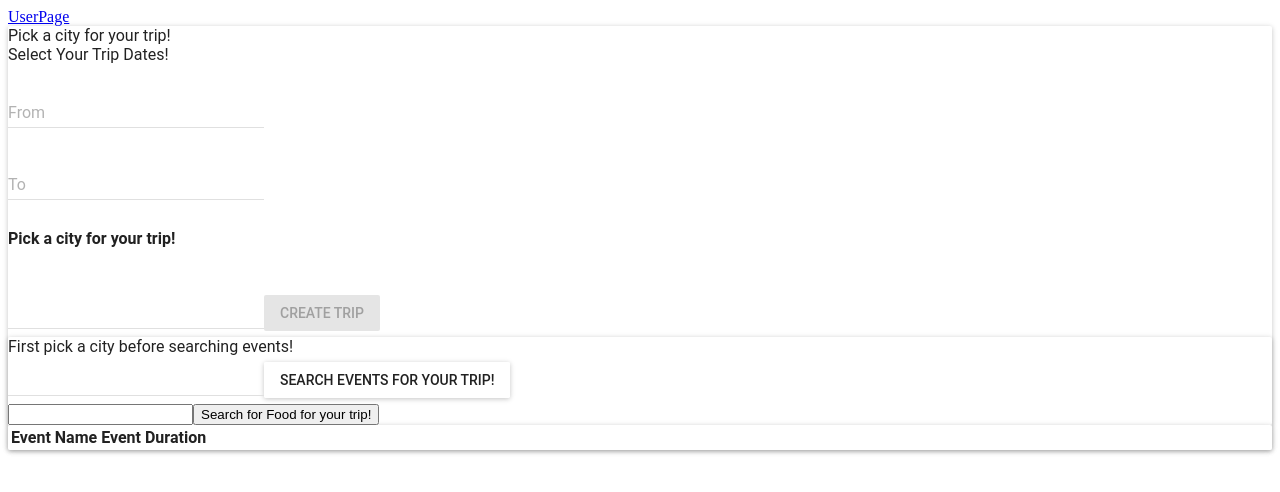
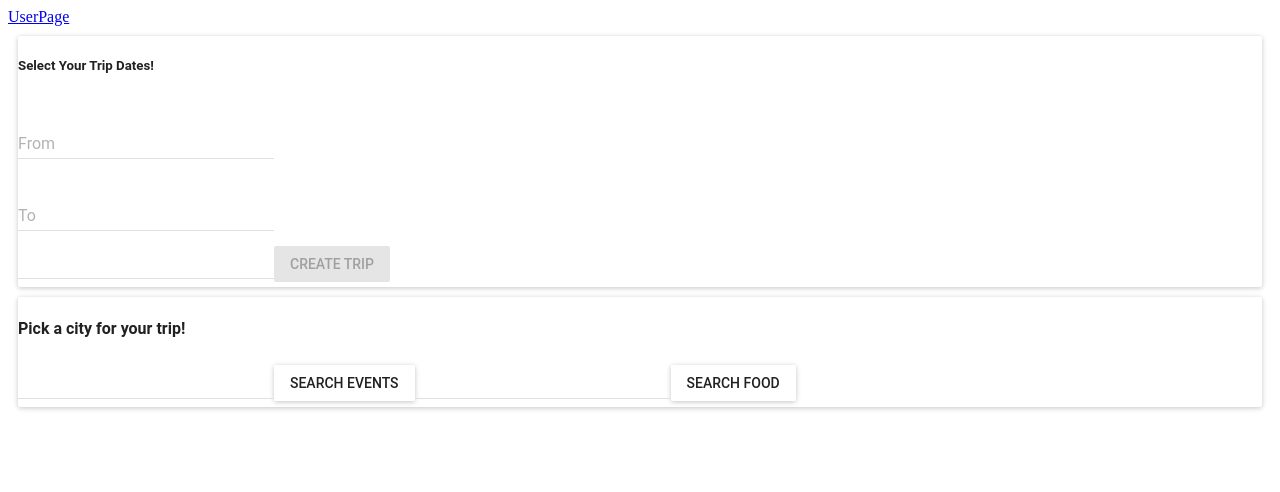
Before and after one commit to rileystevend/tripteaze, a React app: page /plan in a window 1280 px wide. Shown: the top 492 px of the page. Built offline with nearby package versions, Linux system fonts and the light colour scheme; the HTML template or start-up script is replaced by a standard one.

Commit message:
major style improvements

```diff
--- a/react-client/src/actions/index.js
+++ b/react-client/src/actions/index.js
@@ -160,7 +160,7 @@ const setTripEvents = (events) => ({ type: 'REFRESH_TRIP_EVENTS', payload: event
 
 /***************************** FOOD *************************************/
 
-export const updateFoodQuery = (query) => {console.log(query); return { type: 'UPDATE_FOOD_QUERY', payload: query }};
+export const updateFoodQuery = (query) => {return { type: 'UPDATE_FOOD_QUERY', payload: query }};
 
 export const searchForFood = (city, query) => {
   console.log(city, query);
--- a/react-client/src/components/activity.jsx
+++ b/react-client/src/components/activity.jsx
@@ -1,12 +1,14 @@
 import React from 'react';
 import { Card, CardActions, CardHeader, CardMedia, CardTitle, CardText } from 'material-ui/Card';
+
+//onClick={() => props.deleteEvent(event,props.user,props.city)}
 
 let Activity = (props) => {
   let cardStyle = {};
   if (props.sidebar) {
-    cardStyle = { textAlign: 'left'};
+    cardStyle = { textAlign: 'left', margin: '5px'};
   } else {
-    cardStyle = { textAlign: 'left', width: '300px' };
+    cardStyle = { textAlign: 'left', margin: '5px', width: '300px' };
   }
 
   if (props.type === 'event') {
--- a/react-client/src/components/events.jsx
+++ b/react-client/src/components/events.jsx
@@ -1,37 +1,65 @@
 import React from 'react';
 import moment from 'moment';
 
+import { GridList, GridTile } from 'material-ui/GridList';
+import Subheader from 'material-ui/Subheader';
+import IconButton from 'material-ui/IconButton';
+import AddBorder from 'material-ui/svg-icons/content/add-circle-outline';
+
 const styles = {
-  image: {
-      width: '13px'
+  root: {
+    display: 'flex',
+    flexWrap: 'wrap',
+    justifyContent: 'space-around',
+  },
+  gridList: {
+    width: '100%',
+    height: 900,
+    overflowY: 'auto',
+  },
+};
+//{moment(event.start.local).format('MM/DD/YY hh:mm A')} - { moment(event.end.local).format('MM/DD/YY hh:mm A')}
+const Events = (props) => {
+  if (props.events.length !== 0) {
+    console.log(props.events)
+    return (
+      <div style={styles.root}>
+        <GridList
+          cellHeight={180}
+          style={styles.gridList}
+        >
+          <Subheader>Events</Subheader>
+          {props.events.map((event) => {
+            if (event.logo) {
+              return (
+                <GridTile
+                  key={event.id}
+                  title={event.name.text}
+                  subtitle= 'date range'
+                  actionIcon={<IconButton onClick= {() => props.addEventToTrip(event, props.user, props.city)}><AddBorder color="white" /></IconButton>}
+                >
+                  <img src={event.logo.url} alt = '' />
+                </GridTile>
+              );
+            } else {
+              return (
+                <GridTile
+                  key={event.id}
+                  title={event.name.text}
+                  subtitle='date range'
+                  actionIcon={<IconButton onClick={() => props.addEventToTrip(event, props.user, props.city)}><AddBorder color="white" /></IconButton>}
+                >
+                  <img src='' />
+                </GridTile>
+              )
+            }
+          })}
+        </GridList>
+      </div>
+    );
+  } else {
+    return null;
   }
 }
 
-const Events = (props) => {
-  return (
-    <table>
-      <tbody>
-        <tr>
-        	<th>Event Name</th>
-        	<th>Event Duration</th>
-        </tr>
-        {props.events.map((event, index) =>
-    		<tr key={index}>
-
-    			<td>{moment(event.start.local).format('MM/DD/YY hh:mm A')} - {moment(event.end.local).format('MM/DD/YY hh:mm A')}</td>
-
-    			<td>
-                    <img onClick={() => props.addEventToTrip(event,props.user,props.city)} style={styles.image} src={'http://www.clker.com/cliparts/f/e/5/e/11954452971071026229jean_victor_balin_add.svg.med.png'}/>
-                    <img onClick={() => props.deleteEvent(event,props.user,props.city)} style={styles.image} src={'https://orig00.deviantart.net/bf3e/f/2017/209/d/3/battle_for_the_big_b__cross_body_newer__by_greatjobguys-dbhye7j.png'}/>
-                    <a href={event.url}>  {event.name.text}</a>
-                </td>
-    			<td>{event.start.local} - {event.end.local}</td>
-
-    		</tr>
-    		)}
-      </tbody>
-    </table>
-  );
-}
-
 export default Events;
--- a/react-client/src/components/restaurants.jsx
+++ b/react-client/src/components/restaurants.jsx
@@ -1,20 +1,67 @@
 import React from 'react';
-import RaisedButton from 'material-ui/RaisedButton';
+
+import { GridList, GridTile } from 'material-ui/GridList';
+import Subheader from 'material-ui/Subheader';
+import IconButton from 'material-ui/IconButton';
+import AddBorder from 'material-ui/svg-icons/content/add-circle-outline';
+
 
 const Eatin = (props) => {
-  return (
-    <div>
-      {props.restaurants.map((food, index) => (
-        <div key= {index} >
-          <RaisedButton onClick={() => props.addFoodToTrip(food, props.user, props.city)} label='Add' />
-            Restraurant Name
-            <a href={food.restaurant.url}>  {food.restaurant.name} </a>
-            average_cost_for_two
-            { food.restaurant.average_cost_for_two }
-        </div>
-    ))}
-    </div>
-  );
+
+  const styles = {
+    root: {
+      display: 'flex',
+      flexWrap: 'wrap',
+      justifyContent: 'space-around',
+    },
+    gridList: {
+      width: '100%',
+      height: 900,
+      overflowY: 'auto',
+    },
+  };
+
+  console.log(props.restaurants);
+  if (props.restaurants.length !== 0) {
+    return (
+      <div style={styles.root}>
+        <GridList
+          cellHeight={180}
+          style={styles.gridList}
+        >
+          <Subheader>restaurants</Subheader>
+          {props.restaurants.map((food) => {
+            console.log(food);
+            if (food.restaurant.featured_image) {
+              return (
+                <GridTile
+                  key={food.restaurant.id}
+                  title={food.restaurant.name}
+                  subtitle= {`Cost for Two $${food.restaurant.average_cost_for_two}`}
+                  actionIcon={<IconButton onClick={() => props.addFoodToTrip(food, props.user, props.city)}><AddBorder color="white" /></IconButton>}
+                >
+                  <img src={food.restaurant.featured_image} alt='' />
+                </GridTile>
+              );
+            } else {
+              return(
+                <GridTile
+                  key={food.restaurant.id}
+                  title={food.restaurant.name}
+                  subtitle={`Cost for Two $${food.restaurant.average_cost_for_two}`}
+                  actionIcon={<IconButton onClick={() => props.addFoodToTrip(food, props.user, props.city)}><AddBorder color="white" /></IconButton>}
+                >
+                  <img src='' />
+                </GridTile>
+              )
+            }
+          })}
+        </GridList>
+      </div>
+    );
+  } else {
+    return null;
+  }
 }
 
 export default Eatin;
--- a/react-client/src/components/searchPage.jsx
+++ b/react-client/src/components/searchPage.jsx
@@ -194,17 +194,15 @@ class SearchPage extends React.Component {
       <div>
         <Link to= 'trips'> UserPage </Link>
         {drawer()}
-        <Paper>
-          {message}
-          <div>
-            Select Your Trip Dates!
+        <Paper style = {{display: 'flex', flexFlow: 'row wrap', margin: '10px'}}>
+          <div style= {{ display: 'flex', flexFlow: 'column wrap' }}>
+            <h5> Select Your Trip Dates! </h5>
             <DatePicker
                 floatingLabelText="From"
                 autoOk={true}
                 onChange={updateFromDate}
                 minDate={today}
               />
-
             <DatePicker
               floatingLabelText="To"
               autoOk={true}
@@ -212,32 +210,33 @@ class SearchPage extends React.Component {
               // defaultDate={} TODO: set default "to" date as the "from" date
               minDate={this.props.state.minToDate}
             />
-          </div>
-          <h4> {message} </h4>
-          <br />
+            <div>
               <TextField id='city' value={this.props.state.city} onChange={this.updateCity.bind(this)} />
               <RaisedButton onClick={this.submit.bind(this)} label='Create Trip' disabled={!this.props.state.authenticated} />
-          <br />
+            </div>
+          </div>
+          {dropdown()}
+        </Paper>
 
-          {dropdown()}
-
-          <Paper>
-            {messageEvents}
-            <form onSubmit = {this.submitEventQuery.bind(this)}>
+        <Paper style={{ display: 'flex', flexFlow: 'row wrap', margin: '10px' }}>
+          <h4 style = {{width: '100%'}}> {message} </h4>
+          <div>
             <TextField id = 'event' onChange = {this.updateEventQuery.bind(this)}/>
             <RaisedButton
               onClick={this.submitEventQuery.bind(this)}
-                label='Search events for your trip!'
+              label='Search Events'
               />
-            </form>
-            {messageFood}
-            <form onSubmit={this.submitFoodQuery.bind(this)}>
-              <input type='test' onChange={this.updateFoodQuery.bind(this)} />
-              <input type='submit' value='Search for Food for your trip!' />
-            </form>
+          </div>
+          <div>
+            <TextField id='food' onChange={this.updateFoodQuery.bind(this)} />
+            <RaisedButton
+              onClick={this.submitFoodQuery.bind(this)}
+              label='Search Food'
+              />
+          </div>
         </Paper>
 
-          <Paper>
+        <Paper style={{ display: 'flex', flexFlow: 'row wrap', margin: '10px' }}>
           <Events
             events={state.eventResults}
             addEventToTrip={actions.addEventToTrip}
@@ -250,7 +249,6 @@ class SearchPage extends React.Component {
             user={state.username}
             city={this.state.activeCity}
           />
-          </Paper>
         </Paper>
       </div>
     );
--- a/react-client/src/components/trip.jsx
+++ b/react-client/src/components/trip.jsx
@@ -20,7 +20,7 @@ const Trip = (props) => {
 
   if (props.editable === true) {
     return (
-      <Card>
+      <Card style = {{margin: '10px'}}>
         <CardTitle
           title = {props.trip.city}
           subtitle = {moment(props.trip.fromDate).format('MM/DD/YYYY') + ' - ' + moment(props.trip.toDate).format('MM/DD/YYYY')}
--- a/react-client/src/components/userPage.jsx
+++ b/react-client/src/components/userPage.jsx
@@ -32,7 +32,7 @@ class UserPage extends React.Component {
   render() {
     if (this.props.state.authenticated === true) {
       return (
-        <Paper>
+        <Paper style={{ display: 'flex', flexFlow: 'row wrap', margin: '10px' }}>
           <div>
             <h2> {this.generateMessage()} </h2>
             <Link to='/plan'>SearchPage</Link>
@@ -49,7 +49,7 @@ class UserPage extends React.Component {
       );
     } else {
       return (
-        <Paper>
+        <Paper style={{ display: 'flex', flexFlow: 'row wrap', margin: '10px' }}>
         <h2> Sorry! Please log in to access this content! </h2>
         <Link to='/'> Home </Link>
         </Paper>
```
Lines whose indentation alone changed are shown as unchanged.
